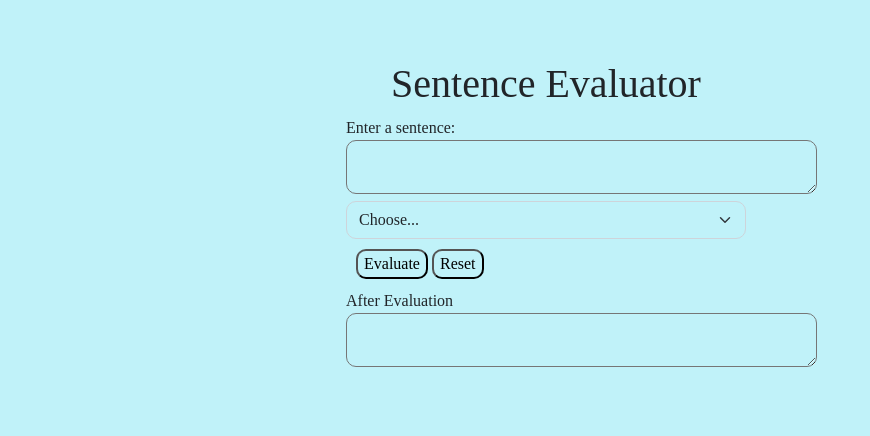
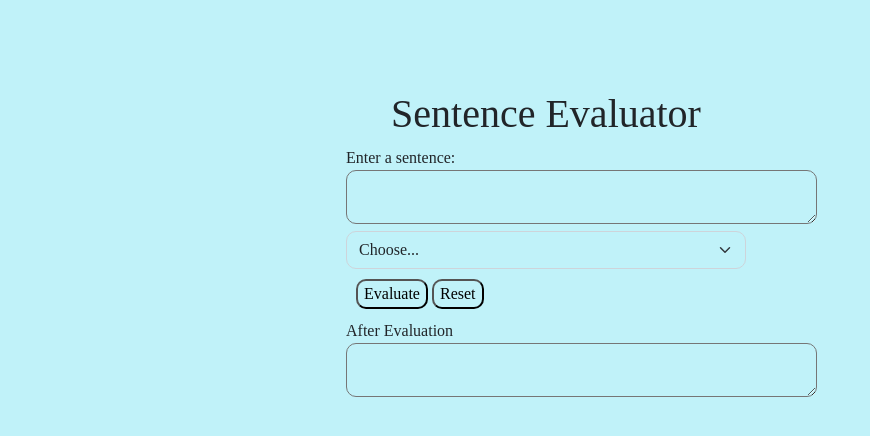
Before and after one commit to Giri1700/evaluator, a plain HTML site: page index.html in a window 1280 px wide. Shown: the full height of the page, 94-964 px from the left. Drawn offline with nearby package versions, Linux system fonts and the light colour scheme.

Commit message:
Update exjs.css

```diff
--- a/exjs.css
+++ b/exjs.css
@@ -45,6 +45,3 @@ select{
     background-color: #C0F2F9;
     border-radius: 10px;
 }
-form{
-    margin-top: -30px;
-}
```
